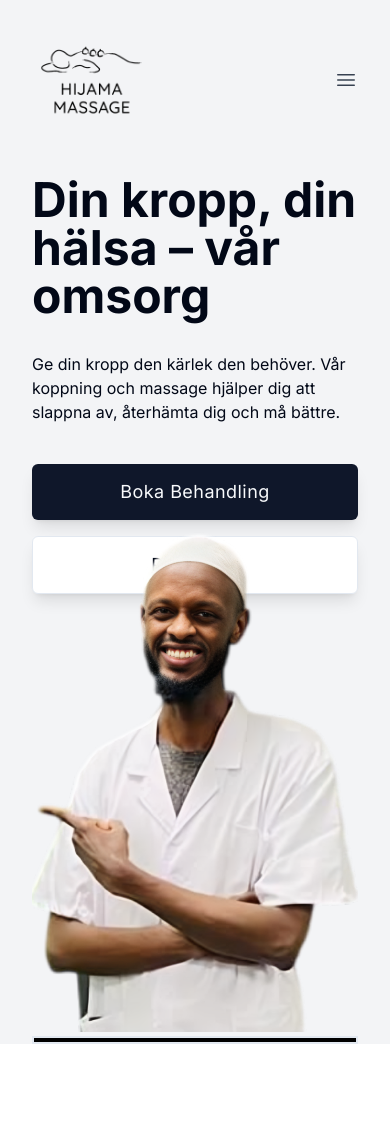
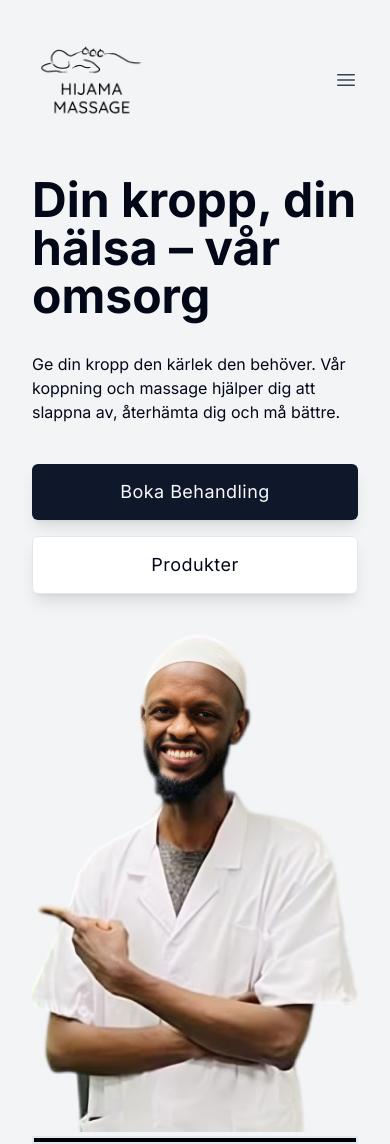
Before and after one commit to Abdulahi143/hijama-massage, a Next.js app: page / in a window 390 px wide. Before the commit the page ends 1044 px from the top, so only its background shows below. Built offline with nearby package versions, Linux system fonts and the light colour scheme.

Commit message:
updated some

```diff
--- a/app/_components/Hero.tsx
+++ b/app/_components/Hero.tsx
@@ -91,7 +91,7 @@ const Hero = () => {
                 </div>
                 {/* *************** */}
                 <div
-                  className="relative md:py-0 py-1 mt-[-100px]"
+                  className="relative md:py-0 py-1 mt-0 md:mt-[-100px]"
                   data-aos="fade-left"
                   data-aos-duration="900"
                   data-aos-easing="ease-in-out-back"
```
